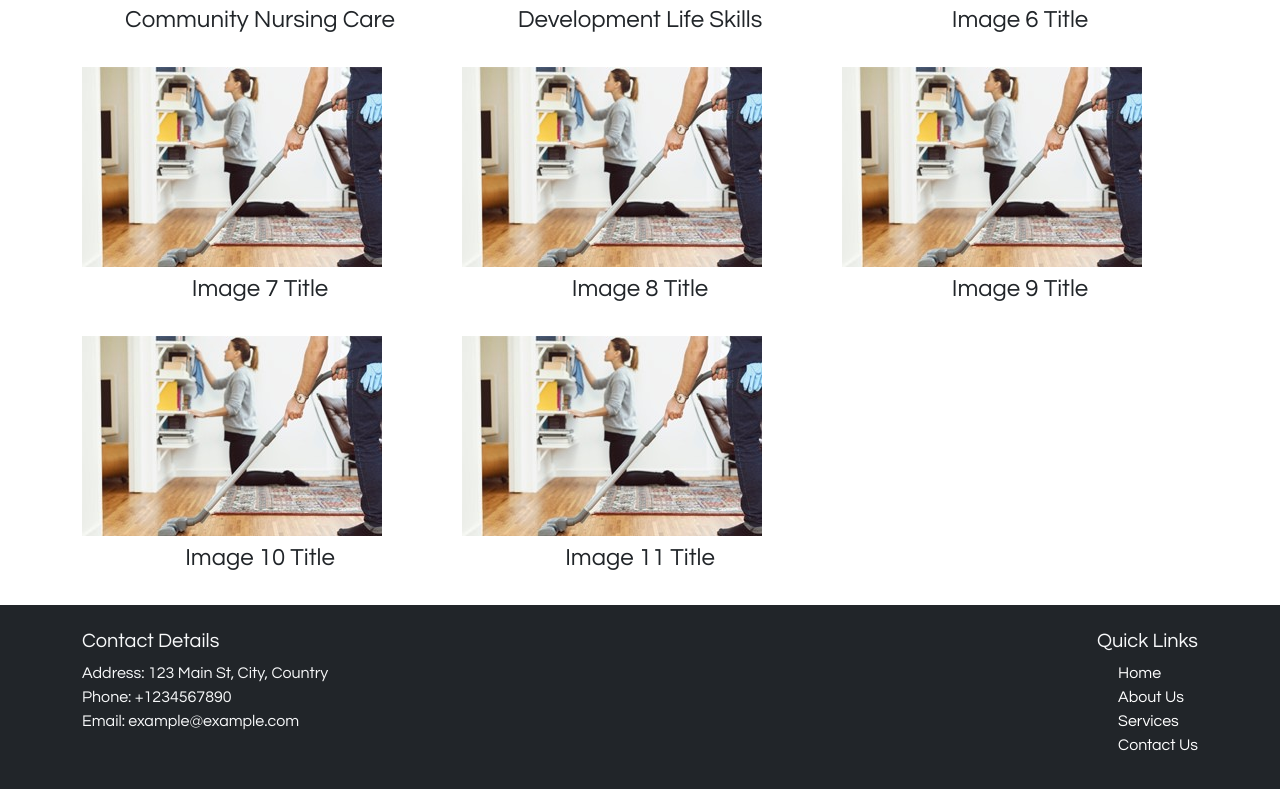
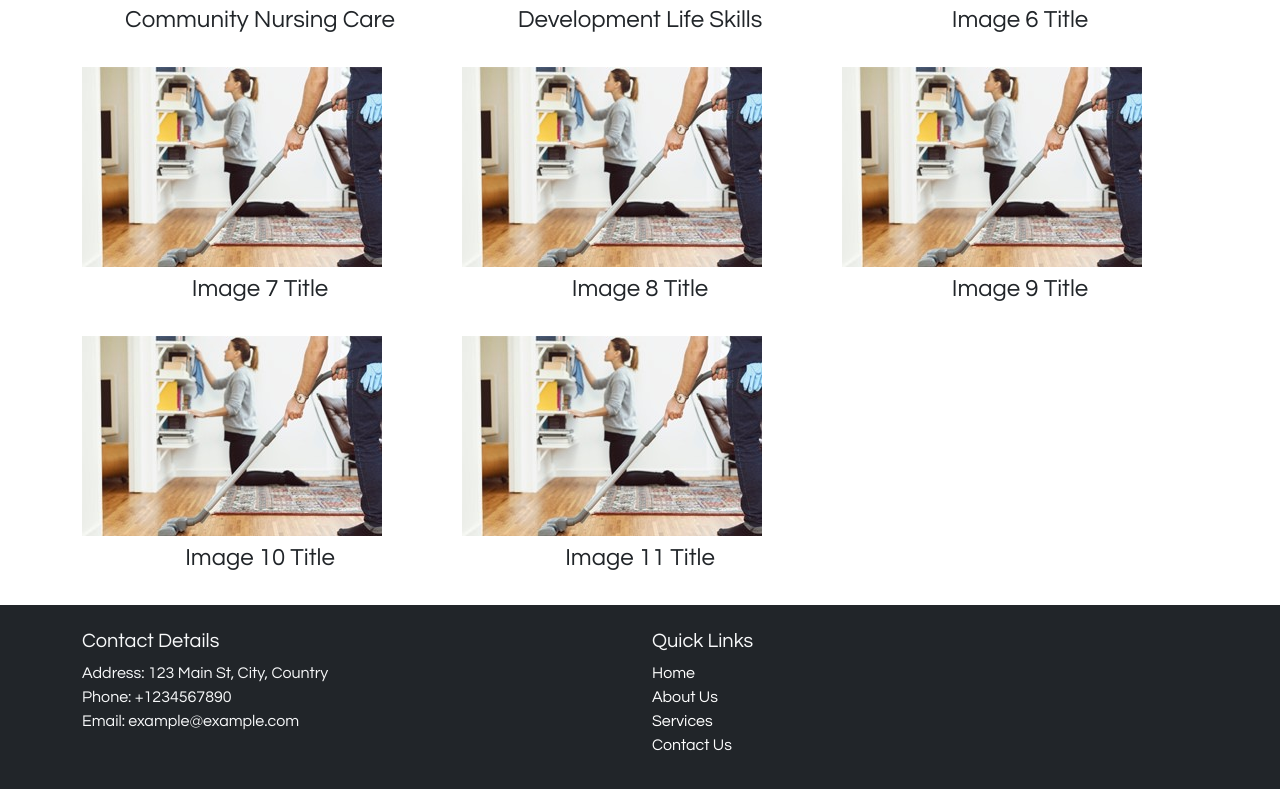
Before and after one commit to manutdmohit/NDIS, a Next.js app: page / in a window 1280 px wide. Shown: the part 1557-2346 px from the top of the page. Built offline with nearby package versions, Linux system fonts and the light colour scheme.

Commit message:
Update globals.css

```diff
--- a/src/app/globals.css
+++ b/src/app/globals.css
@@ -8,11 +8,7 @@
   font-size: 1.2rem;
 }
 
-.quick-links {
-  display: flex;
-  flex-direction: column;
-  align-items: flex-end;
-}
+
 
 @media (max-width: 768px) {
   .intro {
```
